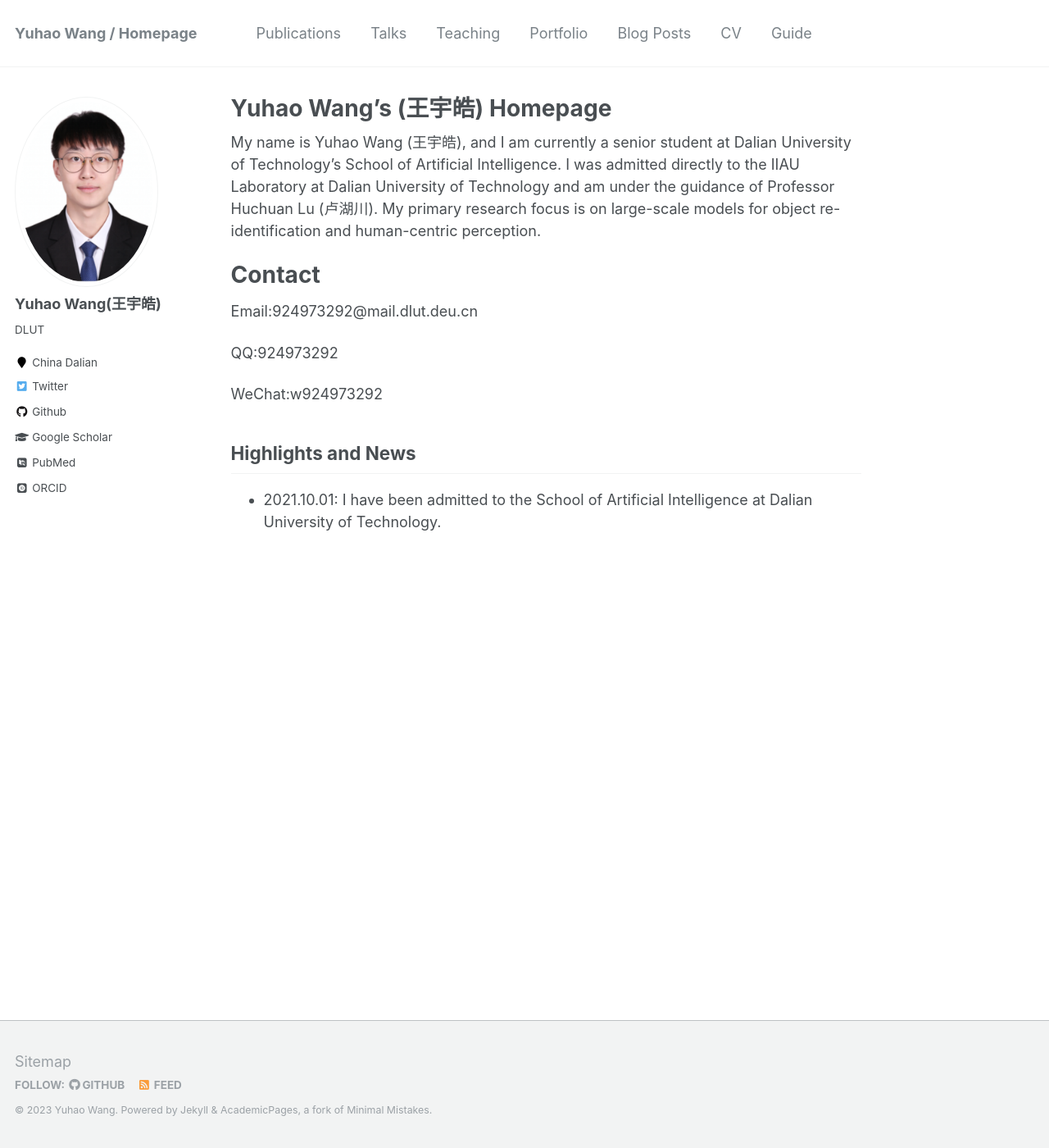
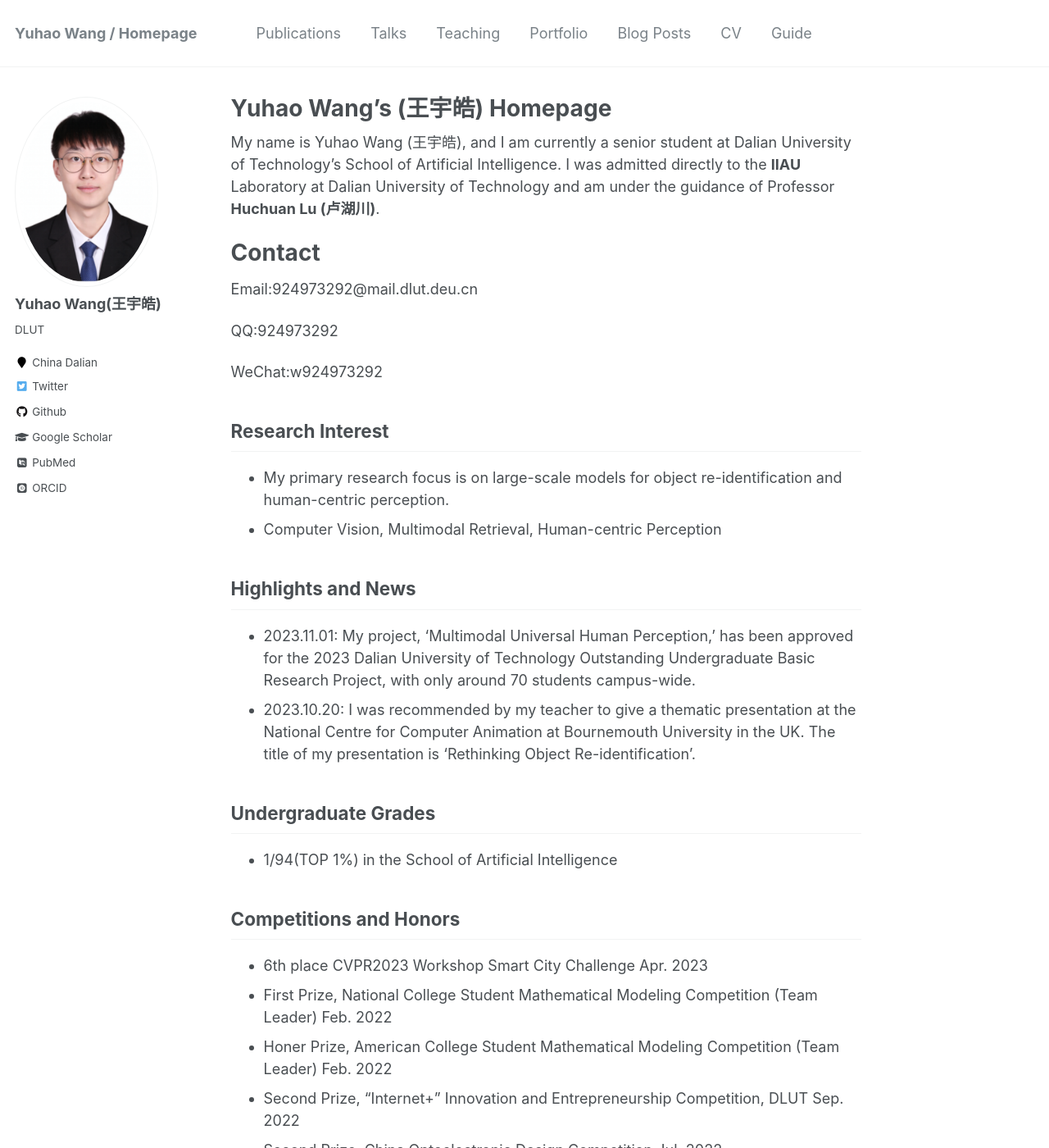
Before and after one commit to 924973292/924973292.github.io, a Jekyll site: the page built from _pages/about.md, in a window 1280 px wide and 1400 px high. Shown: the whole window at 82% size. Built offline with Jekyll 4.4.1, drawn with Linux system fonts in a browser that asks for light colours; some web fonts are replaced; some of the changed text lies outside the part shown.

Commit message:
pubchange

```diff
--- a/_pages/about.md
+++ b/_pages/about.md
@@ -8,7 +8,7 @@ redirect_from:
   - /about.html
 ---
 
-My name is Yuhao Wang (王宇皓), and I am currently a senior student at Dalian University of Technology's School of Artificial Intelligence. I was admitted directly to the IIAU Laboratory at Dalian University of Technology and am under the guidance of Professor Huchuan Lu (卢湖川). My primary research focus is on large-scale models for object re-identification and human-centric perception.
+My name is Yuhao Wang (王宇皓), and I am currently a senior student at Dalian University of Technology's School of Artificial Intelligence. I was admitted directly to the **IIAU** Laboratory at Dalian University of Technology and am under the guidance of Professor **Huchuan Lu (卢湖川)**.
 
 
 Contact
@@ -19,6 +19,37 @@ QQ:924973292
 
 WeChat:w924973292
 
+Research Interest
+------
+- My primary research focus is on large-scale models for object re-identification and human-centric perception.
+- Computer Vision, Multimodal Retrieval, Human-centric Perception
+
+
 Highlights and News
 ------
-- 2021.10.01: I have been admitted to the School of Artificial Intelligence at Dalian University of Technology.
+- 2023.11.01: My project, 'Multimodal Universal Human Perception,' has been approved for the 2023 Dalian University of Technology Outstanding Undergraduate Basic Research Project, with only around 70 students campus-wide.
+- 2023.10.20: I was recommended by my teacher to give a thematic presentation at the National Centre for Computer Animation at Bournemouth University in the UK. The title of my presentation is 'Rethinking Object Re-identification'.
+
+Undergraduate Grades
+------
+- 1/94(TOP 1%) in the School of Artificial Intelligence
+
+Competitions and Honors
+------
+- 6th place CVPR2023 Workshop Smart City Challenge Apr. 2023
+- First Prize, National College Student Mathematical Modeling Competition (Team Leader) Feb. 2022
+- Honer Prize, American College Student Mathematical Modeling Competition (Team Leader) Feb. 2022
+- Second Prize, "Internet+" Innovation and Entrepreneurship Competition, DLUT Sep. 2022
+- Second Prize, China Optoelectronic Design Competition Jul. 2022
+- Outstanding Student, DLUT Dec. 2021
+- Second Prize, Baidu Cup Innovation Competition, DLUT (Team Leader) Dec. 2021
+- Second Prize, National College Student Mathematics Competition, Dalian Dec. 2021
+
+Scholarships
+------
+- National Scholarship Dec. 2023 / 2022 / 2021
+- Outstanding Academic Performance Scholarship Dec. 2023 / 2022 / 2021
+- Sports and Cultural Activities Scholarship Dec. 2022 / 2021
+- Science and Technology Innovation Scholarship Dec. 2022
+- Spiritual Civilization Scholarship Dec. 2022
+- Social Work Scholarship Dec. 2022
```
